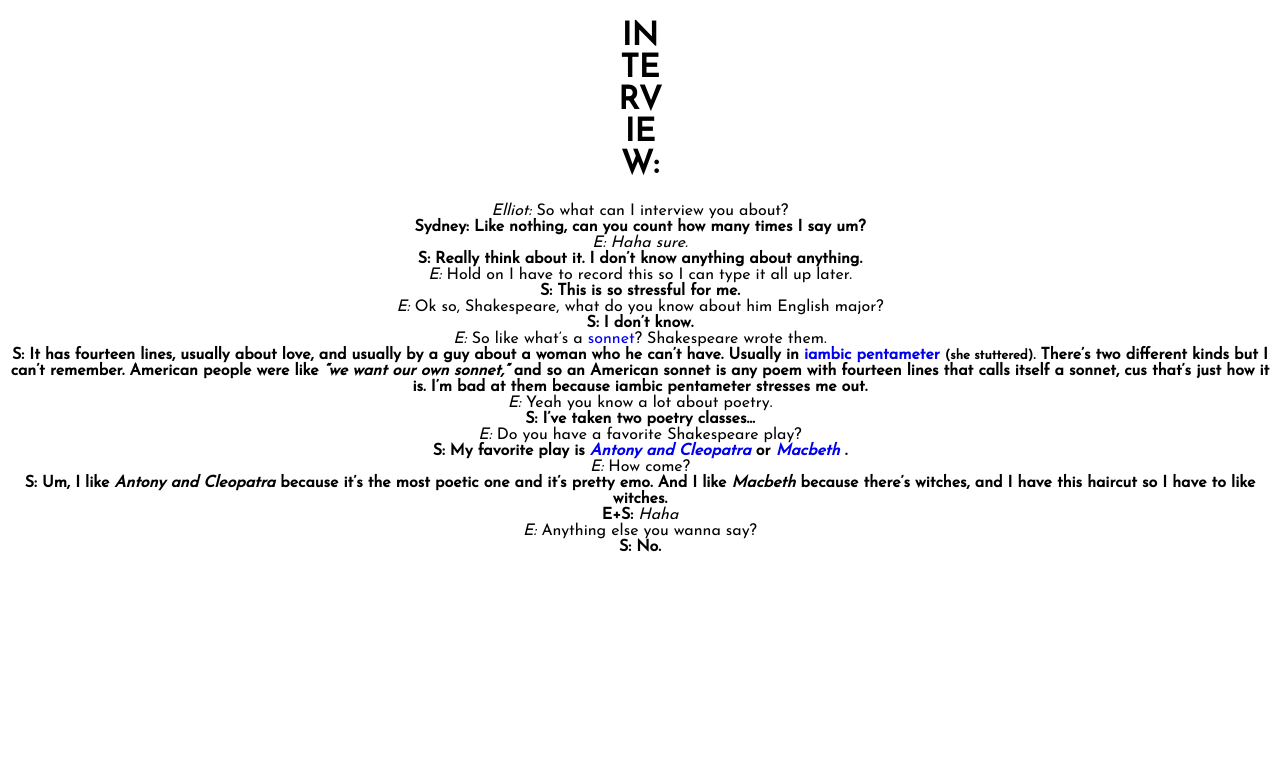
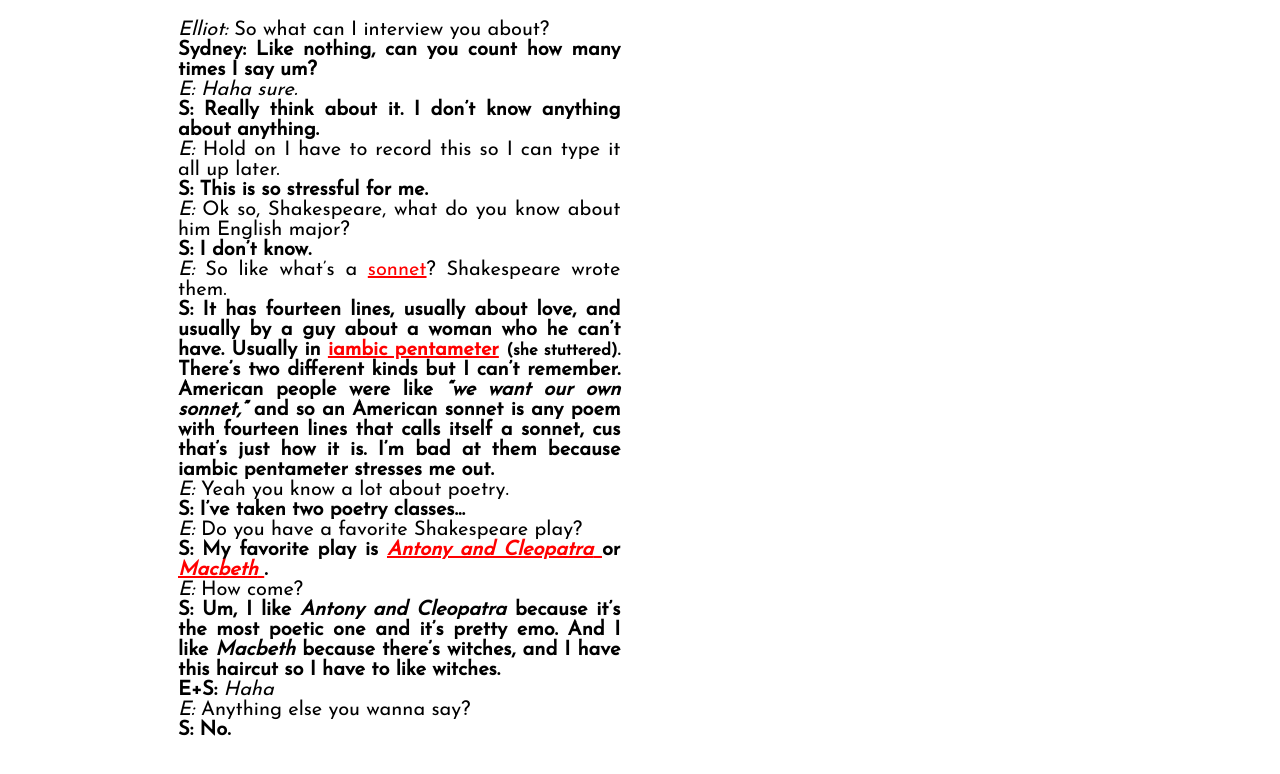
Before and after one commit to elliotbohlen/creativecomputing, a plain HTML site: page interview.html in a window 1280 px wide. Drawn offline with Linux system fonts and the light colour scheme.

Commit message:
fixed interview css link

```diff
--- a/interview.html
+++ b/interview.html
@@ -3,7 +3,7 @@
   <head>
     <meta charset="utf-8">
     <title>test</title>
-    <link rel="stylesheet" href="css/test.css">
+    <link rel="stylesheet" href="css/interviewstyle.css">
       <link href="https://fonts.googleapis.com/css?family=Josefin+Sans" rel="stylesheet">
   </head>
   <body>
```
